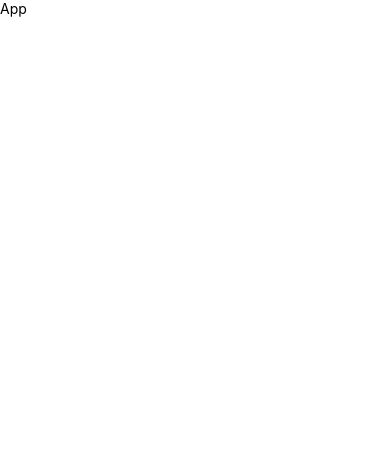
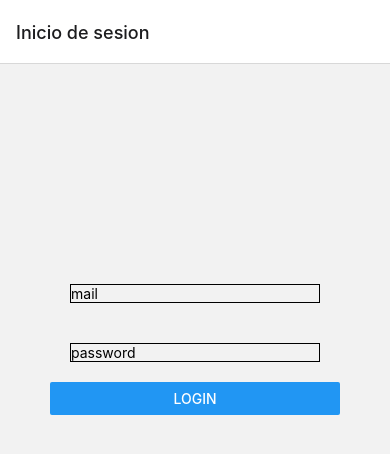
Before and after one commit to Jodkas/walletApp, a React Native app: screen /Login in a window 390 px wide. Shown: the top 454 px of the page. Built offline with nearby package versions, Linux system fonts and the light colour scheme.

Commit message:
creacion de login

```diff
--- a/App.js
+++ b/App.js
@@ -1,11 +1,22 @@
 import React from 'react';
 import {View, Text} from 'react-native';
+import {NavigationContainer} from '@react-navigation/native';
+import {createNativeStackNavigator} from '@react-navigation/native-stack';
+import Login from './screens/login';
+
+const Stack = createNativeStackNavigator();
 
 const App = () => {
   return (
-    <View>
-      <Text>App</Text>
-    </View>
+    <NavigationContainer>
+      <Stack.Navigator>
+        <Stack.Screen
+          name="Login"
+          component={Login}
+          options={{title: 'Inicio de sesion'}}
+        />
+      </Stack.Navigator>
+    </NavigationContainer>
   );
 };
 
--- a/babel.config.js
+++ b/babel.config.js
@@ -1,5 +1,6 @@
-export const presets = ['module:metro-react-native-babel-preset'];
-export const plugins = [
+module.exports = {
+  presets: ['module:metro-react-native-babel-preset'],
+  plugins: [
     [
       'module:react-native-dotenv',
       {
@@ -11,4 +12,5 @@ export const plugins = [
         verbose: false,
       },
     ],
-];
+  ],
+};
--- /dev/null
+++ b/components/formLogin.js
@@ -0,0 +1,29 @@
+import React from 'react';
+import {View, Text, TextInput, StyleSheet, Button, Alert} from 'react-native';
+
+const style = StyleSheet.create({
+  input: {
+    borderWidth: 1,
+    margin: 20,
+  },
+  button: {
+    width: 200,
+    margin: 10,
+  },
+});
+
+const FormLogin = () => {
+  return (
+    <>
+      <TextInput style={style.input} placeholder="mail" />
+      <TextInput style={style.input} placeholder="password" />
+      <Button
+        style={style.button}
+        title="Login"
+        onPress={() => Alert.alert('Ingreso de sesion correcto')}
+      />
+    </>
+  );
+};
+
+export default FormLogin;
--- a/package.json
+++ b/package.json
@@ -10,10 +10,14 @@
     "lint": "eslint ."
   },
   "dependencies": {
+    "@react-navigation/native": "^6.0.16",
+    "@react-navigation/native-stack": "^6.9.4",
     "firebase": "^9.14.0",
     "react": "18.1.0",
     "react-native": "0.70.6",
-    "react-native-dotenv": "^3.4.2"
+    "react-native-dotenv": "^3.4.2",
+    "react-native-safe-area-context": "^4.4.1",
+    "react-native-screens": "^3.18.2"
   },
   "devDependencies": {
     "@babel/core": "^7.12.9",
--- /dev/null
+++ b/screens/login.js
@@ -0,0 +1,23 @@
+import React from 'react';
+import {View, Text, TextInput, StyleSheet} from 'react-native';
+import FormLogin from '../components/formLogin';
+
+const style = StyleSheet.create({
+  container: {
+    justifyContent: 'center',
+    marginTop: 200,
+    margin: 50,
+  },
+});
+
+const Login = () => {
+  return (
+    <View style={style.container}>
+      <View>
+        <FormLogin />
+      </View>
+    </View>
+  );
+};
+
+export default Login;
```
Also changed, not shown: 1 other file (tests, documents, lock files or other folders). Lines whose indentation alone changed are shown as unchanged.
